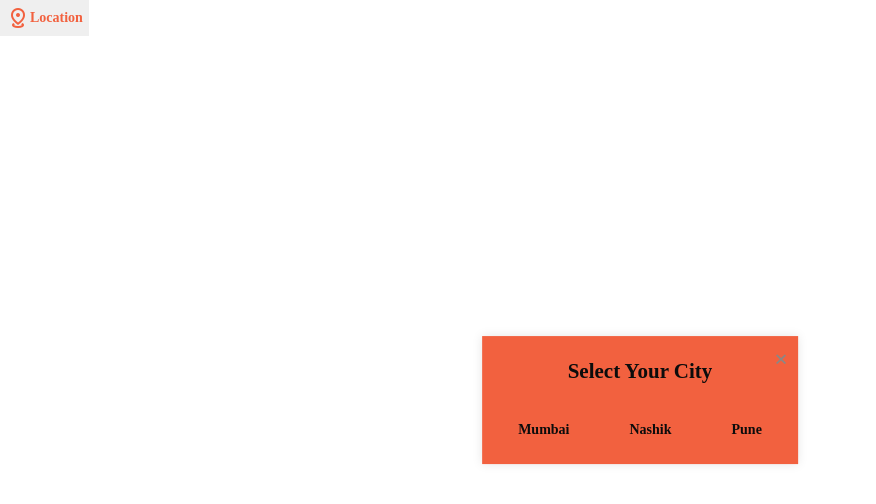
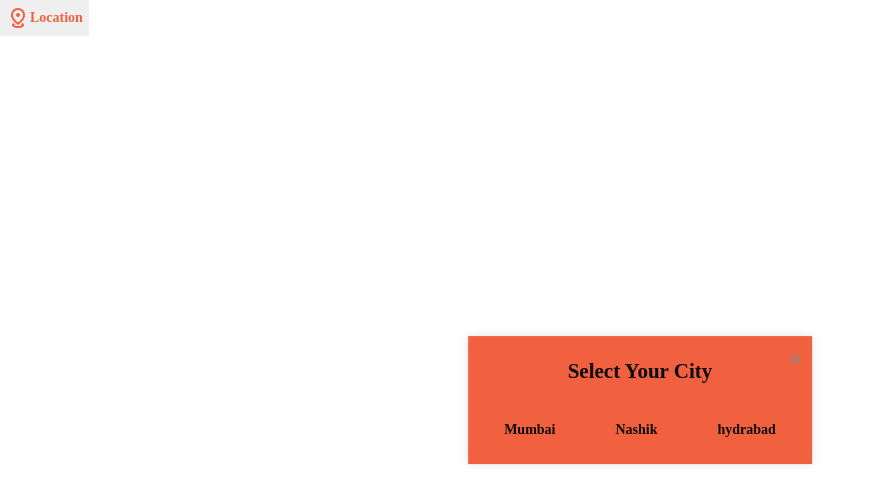
Before and after one commit to GauravTendulkar26/Adventure-Activity-Booking-Platform, a plain HTML site: page loc_popUp_DONE/index.html in a window 1280 px wide. Shown: the whole page, without its empty margins (0-876 px from the left). Drawn offline with nearby package versions, Linux system fonts and the light colour scheme.

Commit message:
add hydrabad

```diff
--- a/loc_popUp_DONE/index.html
+++ b/loc_popUp_DONE/index.html
@@ -8,7 +8,6 @@
 <link rel="stylesheet" href="https://fonts.googleapis.com/css2?family=Material+Symbols+Outlined:opsz,wght,FILL,GRAD@24,400,1,0" />
 </head>
 <body>
-
 <button id="openPopup">
   <span class="material-symbols-outlined">distance</span>
 <span>Location</span>
@@ -21,11 +20,10 @@
     <div class="cities">
       <div class="city">Mumbai</div>
       <div class="city">Nashik</div>
-      <div class="city">Pune</div>
+      <div class="city">hydrabad</div>
     </div>
   </div>
 </div>
-
 <script src="script.js"></script>
 </body>
 </html>
```
